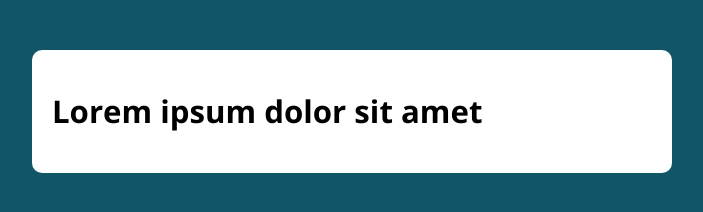
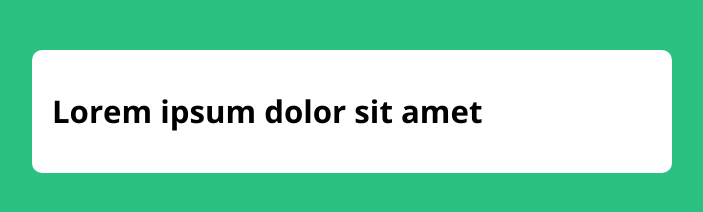
Before and after one commit to ramonmetzker/js-tests, a plain HTML site: page aula30/index.html in a window 1280 px wide. Shown: the whole page, without its empty margins (288-991 px from the left). Drawn offline with nearby package versions, Linux system fonts and the light colour scheme.

Commit message:
changes aula 30

```diff
--- a/aula30/assets/css/style.css
+++ b/aula30/assets/css/style.css
@@ -1,7 +1,7 @@
-@import url('https://fonts.googleapis.com/css?family=Open+Sans:400,700&display=swap');
+@import url("https://fonts.googleapis.com/css?family=Open+Sans:400,700&display=swap");
 :root {
-  --primary-color: rgb(17, 86, 102);
-  --primary-color-darker: rgb(9, 48, 56);
+  --primary-color: rgb(43, 194, 129);
+  --primary-color-darker: rgb(7, 82, 66);
 }
 
 * {
@@ -13,7 +13,7 @@ body {
   margin: 0;
   padding: 0;
   background: var(--primary-color);
-  font-family: 'Open sans', sans-serif;
+  font-family: "Open sans", sans-serif;
   font-size: 1.3em;
   line-height: 1.5em;
 }
@@ -26,7 +26,9 @@ body {
   border-radius: 10px;
 }
 
-form input, form label, form button {
+form input,
+form label,
+form button {
   display: block;
   width: 100%;
   margin-bottom: 10px;
```
